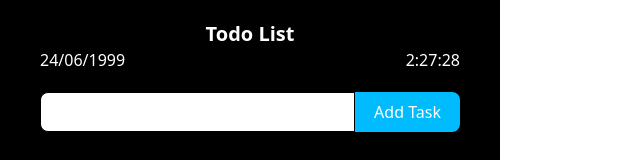
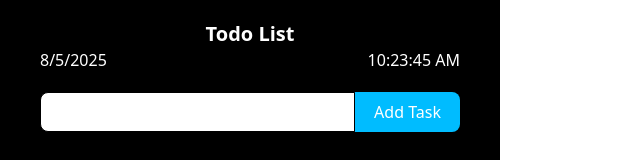
Before and after one commit to saritadipa34/to-do-list-local-state, a React (Vite) app: page / in a window 1280 px wide. Shown: the top 160 px of the page, without its empty margins (0-640 px from the left). Built offline with nearby package versions, Linux system fonts and the light colour scheme.

Commit message:
localStorage added with Time and text collapse logic implemented

```diff
--- a/src/components/Todo.jsx
+++ b/src/components/Todo.jsx
@@ -9,10 +9,18 @@ const Todo=()=>{
     });
     const [inputValue,setInputValue]=useState("");
     const [fullText,setFullText]=useState(null);
+    const [currentTime,setCurrentTime]=useState(new Date());
 
 useEffect(()=>{
 localStorage.setItem("localTodo",JSON.stringify(tasks));
 },[tasks]);
+
+useEffect(()=>{
+const interval=setInterval(()=>{
+setCurrentTime(new Date());
+},1000);
+return ()=>clearInterval(interval);
+},[])
 
 const handleText=(i)=>{
    setFullText(prev=>(prev === i ? null : i))
@@ -56,8 +64,8 @@ const handleAdd=()=>{
         <div className="min-h-[200px] w-[500px] bg-black text-white px-10 py-5">
              <h1 className="text-center font-bold text-xl">Todo List</h1>
              <div className="flex justify-between mb-5">
-             <p>24/06/1999</p>
-             <p>2:27:28</p>
+             <p>{currentTime.toLocaleDateString()}</p>
+             <p>{currentTime.toLocaleTimeString()}</p>
              </div>
              <div className="w-full flex mb-4">
              <input value={inputValue} onChange={handleInput} type="text" className=" px-2 outline-0 border-1 w-3/4 bg-white text-black h-10 rounded-l-lg" />
```
